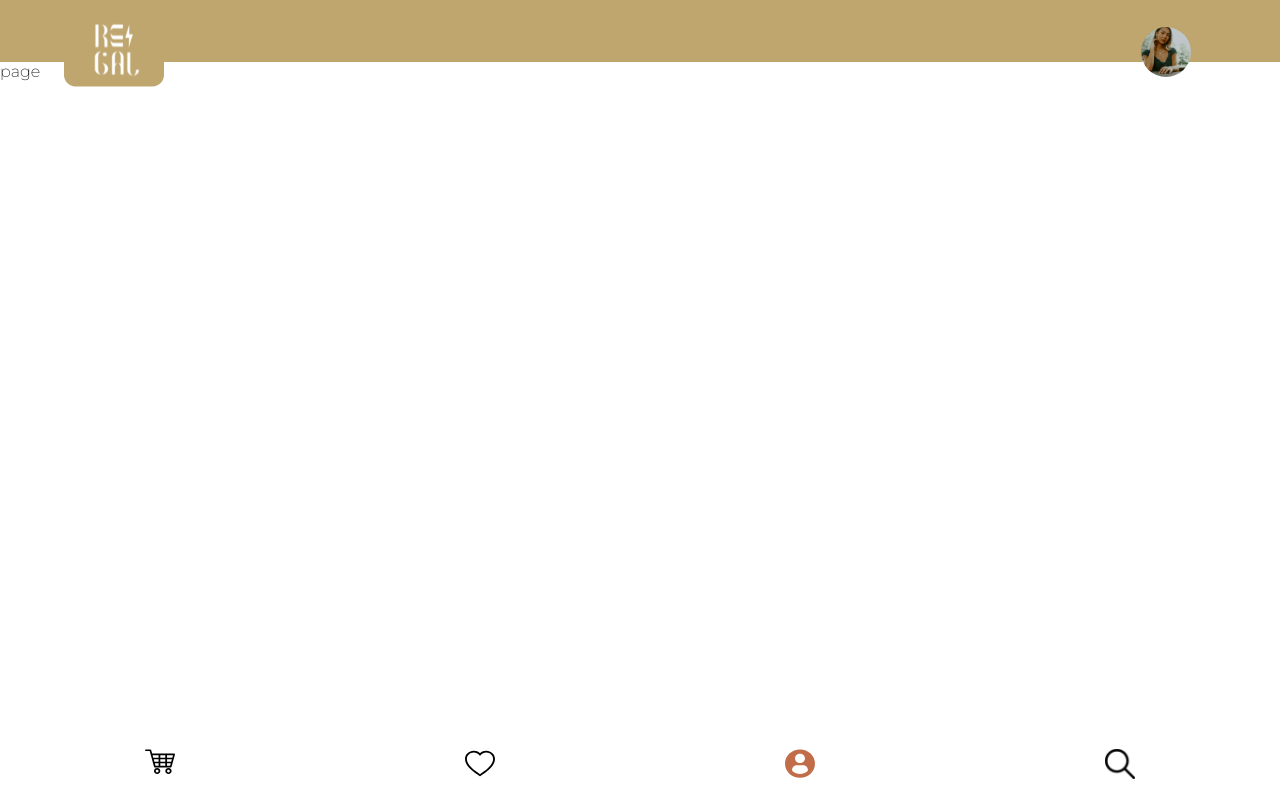
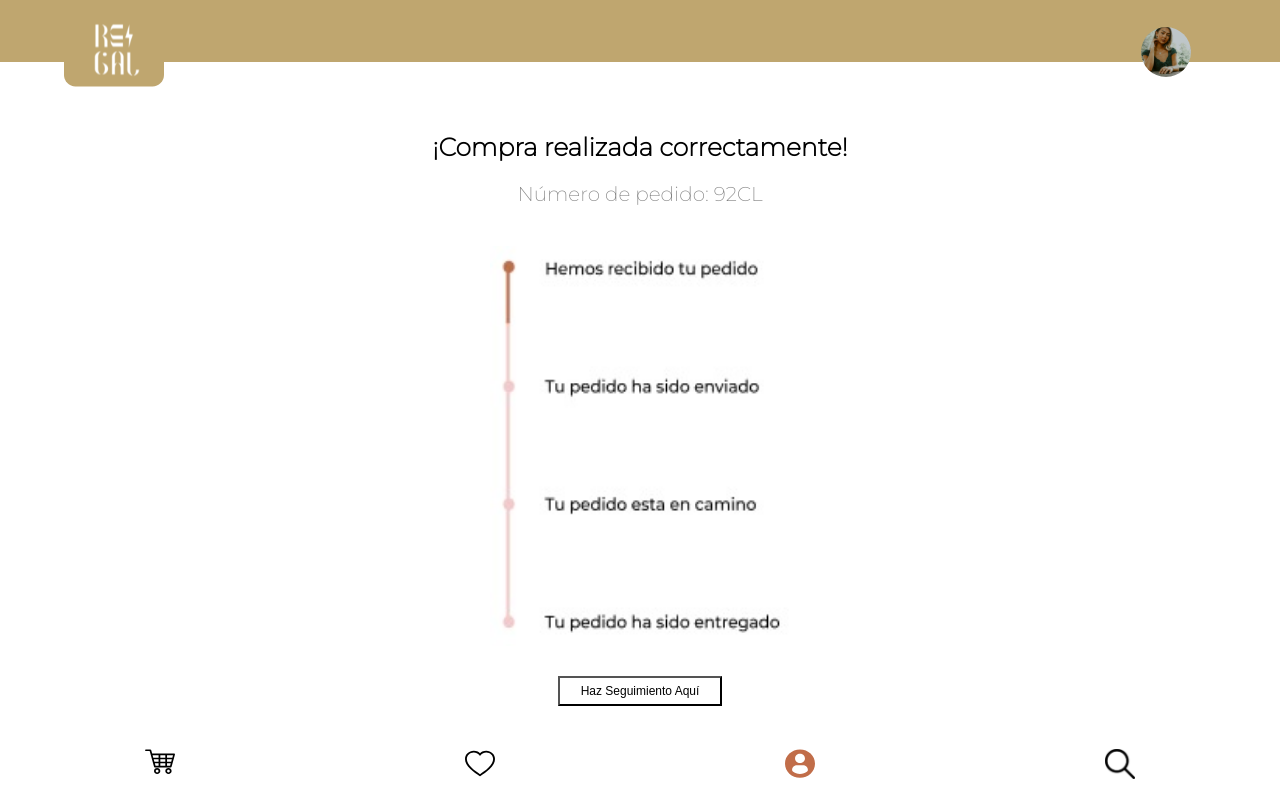
Before and after one commit to Nikias-Tacain/Regal, a Next.js app: page /tienda/carrito/confirm/order in a window 1280 px wide. Built offline with nearby package versions, Linux system fonts and the light colour scheme.

Commit message:
page terminada

```diff
--- a/src/app/tienda/[id]/components/ProductId.module.css
+++ b/src/app/tienda/[id]/components/ProductId.module.css
@@ -58,7 +58,7 @@
     position: absolute;
     display: flex;
     justify-content: space-between;
-    width: 75%;
+    width: 70%;
     margin-left: 20px;
     margin-top: 15px;
 }
--- /dev/null
+++ b/src/app/tienda/carrito/confirm/order/components/OrderPage.module.css
@@ -0,0 +1,38 @@
+.orderPage{
+    padding: 30px;
+    margin-top: 40px;
+}
+.orderPage div{
+    display: flex;
+    flex-direction: column;
+}
+.orderPage h2{
+    font-size: 25px;
+    width: 55%;
+    margin: auto;
+    text-align: center;
+}
+.orderPage p{
+    font-size: 20px;
+    color: rgb(128, 128, 128);
+    text-align: center;
+}
+.orderPage div img{
+    margin: auto;
+    margin-top: 20px;
+}
+.orderPage article button{
+    margin: auto;
+    margin-top: 30px;
+}
+.buyButton{
+    width: 164px;
+    height: 30px;
+    background-color: transparent;
+    margin-top: 30px;
+    font-size: 12px;
+    display: flex;
+    justify-content: space-around;
+    cursor: pointer;
+    align-items: center;
+}
--- a/src/app/tienda/carrito/confirm/order/page.jsx
+++ b/src/app/tienda/carrito/confirm/order/page.jsx
@@ -1,8 +1,21 @@
 import React from 'react'
-
+import styles from './components/OrderPage.module.css'
+import Image from 'next/image';
 function Page() {
+  let pedido =  Math.floor(Math.random() * 999) + 1;
   return (
-    <div>page</div>
+    <section className={styles.orderPage}>
+      <div>
+        <h2>¡Compra realizada correctamente!</h2>
+        <p>Número de pedido: {pedido}CL</p>
+      </div>
+      <div>
+        <Image src={'/pedidoEnviado.jpeg'} width={300} height={400}/>
+      </div>
+      <article>
+        <button className={styles.buyButton}>Haz Seguimiento Aquí</button>
+      </article>
+    </section>
   )
 }
 
--- a/src/app/tienda/carrito/confirm/page.jsx
+++ b/src/app/tienda/carrito/confirm/page.jsx
@@ -36,7 +36,7 @@ export default function Page() {
         </article>
         <article className={styles.CardMethod}>
             <div>
-                <Image src={'/cardMetodoPago.svg'} alt='' width={50} height={50}/>
+                <Image src={'/cardMetodoPago.svg'} alt='' width={30} height={30}/>
                 <span>Método de pago</span>
             </div>
             <section>
```
Also changed, not shown: public/pedidoEnviado.jpeg (added).
